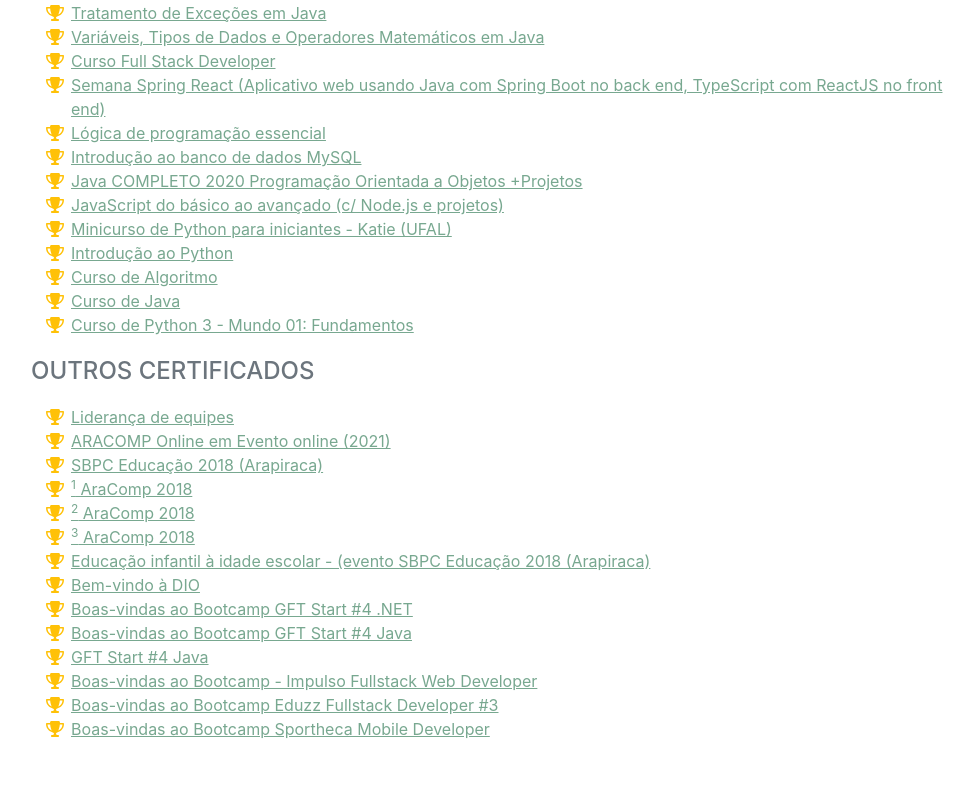
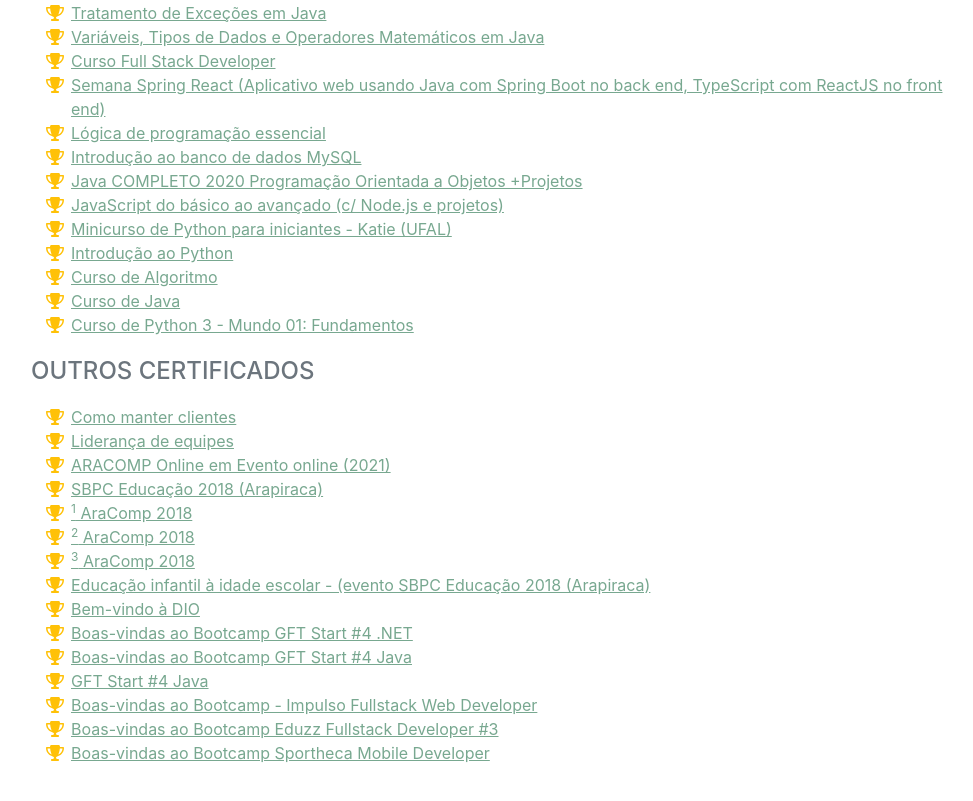
Before and after one commit to DevFullStack-Franklyn-R-Silva/Meu-Curriculo-Web, a plain HTML site: page index.html in a window 1280 px wide. Shown: the part 7031-7832 px from the top of the page, without its empty margins (289-1262 px from the left). Drawn offline with nearby package versions, Linux system fonts and the light colour scheme; a web font is replaced by a local one.

Commit message:
Update certificado

```diff
--- a/index.html
+++ b/index.html
@@ -645,6 +645,11 @@
                 <ul data-aos="fade-left" class="fa-ul mb-0">
                     <li>
                         <span class="fa-li"><i class="fas fa-trophy text-warning"></i></span>
+                        <a href="https://hermes.digitalinnovation.one/certificates/30727281.pdf">Como manter
+                            clientes</a>
+                    </li>
+                    <li>
+                        <span class="fa-li"><i class="fas fa-trophy text-warning"></i></span>
                         <a href="https://hermes.digitalinnovation.one/certificates/FD72AA34.pdf">Liderança de
                             equipes</a>
                     </li>
```
